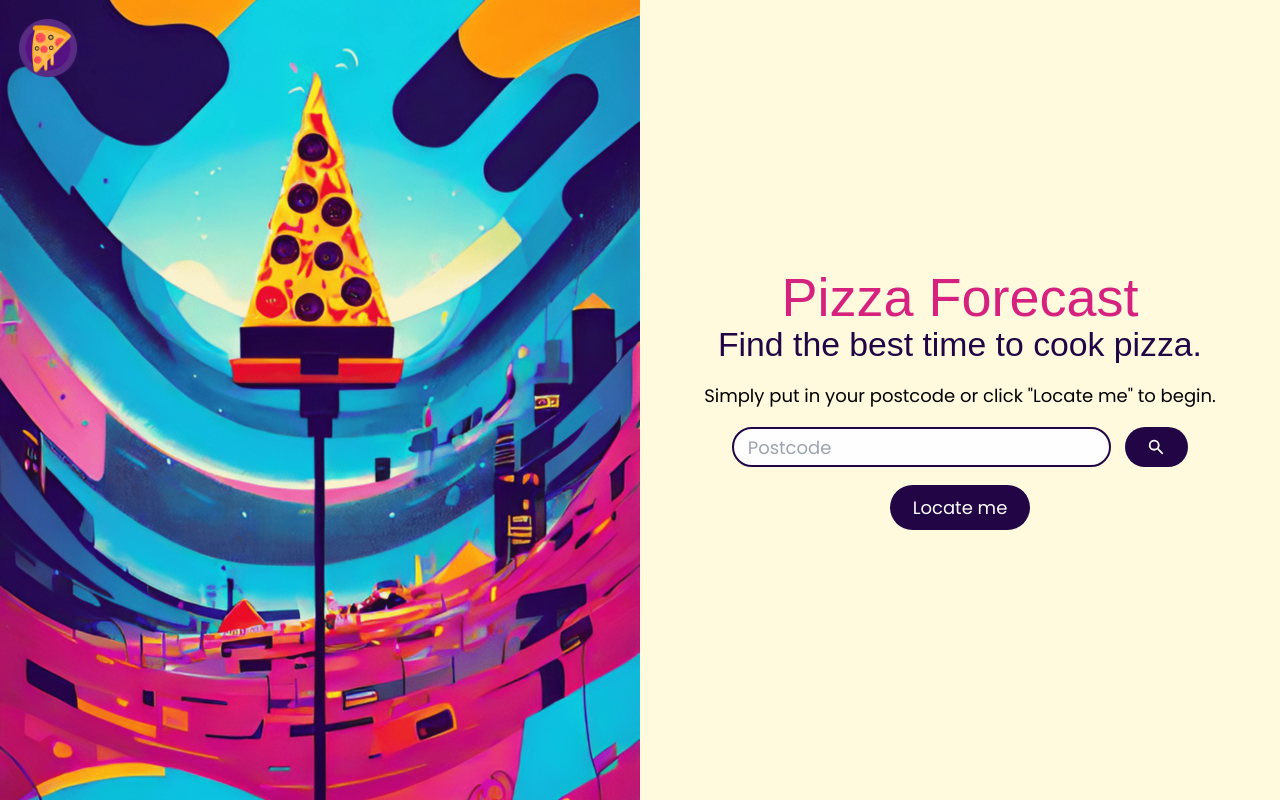
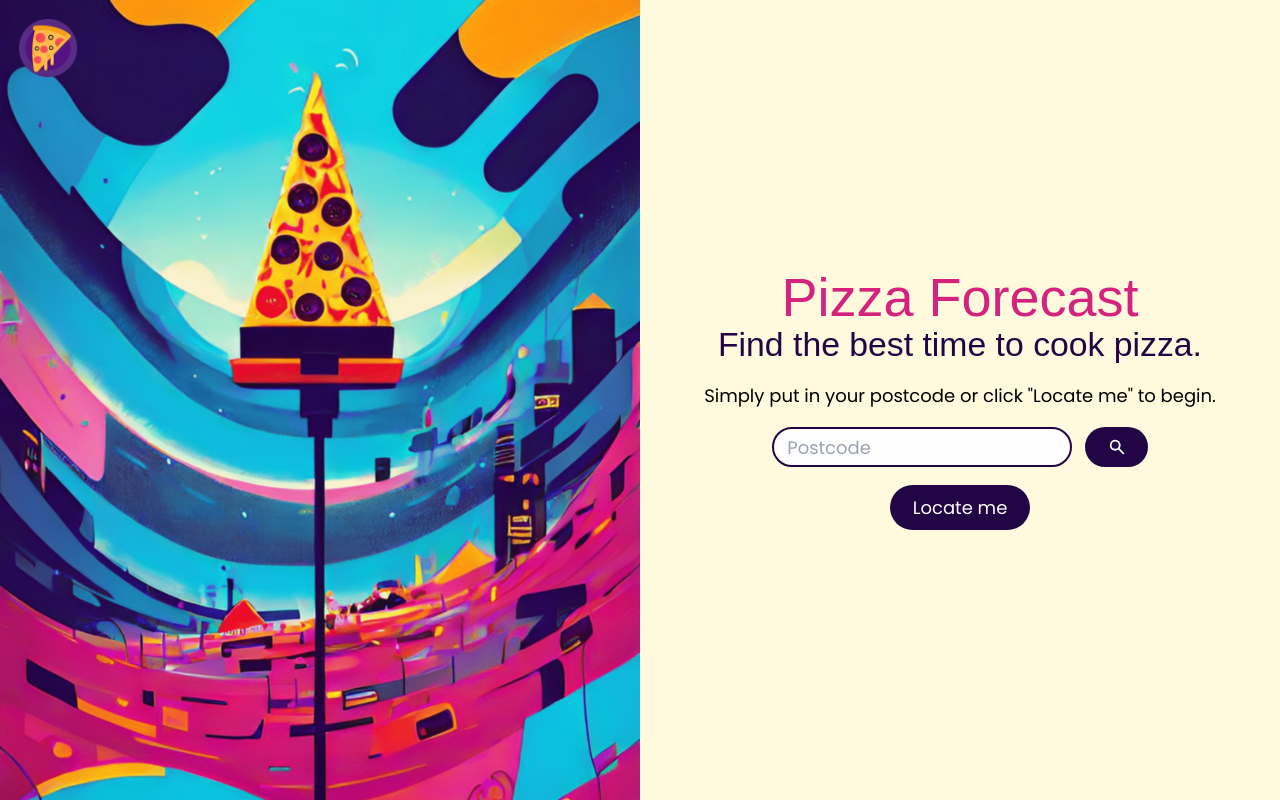
Before and after one commit to stefandunn/pizzaforecast, a Next.js app: page / in a window 1280 px wide. Built offline with nearby package versions, Linux system fonts and the light colour scheme; a web font is replaced by a local one.

Commit message:
Fix homepage form on Safari

```diff
--- a/src/components/LocationForm/LocationForm.tsx
+++ b/src/components/LocationForm/LocationForm.tsx
@@ -54,7 +54,7 @@ export const LocationForm: FC = () => {
           value={postcode}
           onChange={(e) => setPostcode(e.target.value)}
           type="text"
-          className="input uppercase placeholder:normal-case"
+          className="input uppercase placeholder:normal-case w-full max-w-[300px]"
           placeholder="Postcode"
           onKeyUp={(e: KeyboardEvent<HTMLInputElement>) => {
             if (e.key === "Enter" && e.currentTarget.value) {
```
